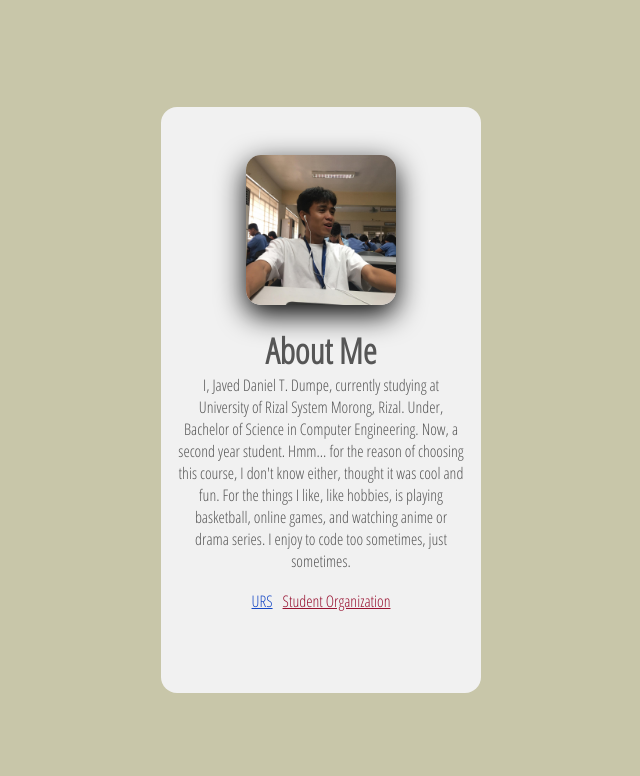
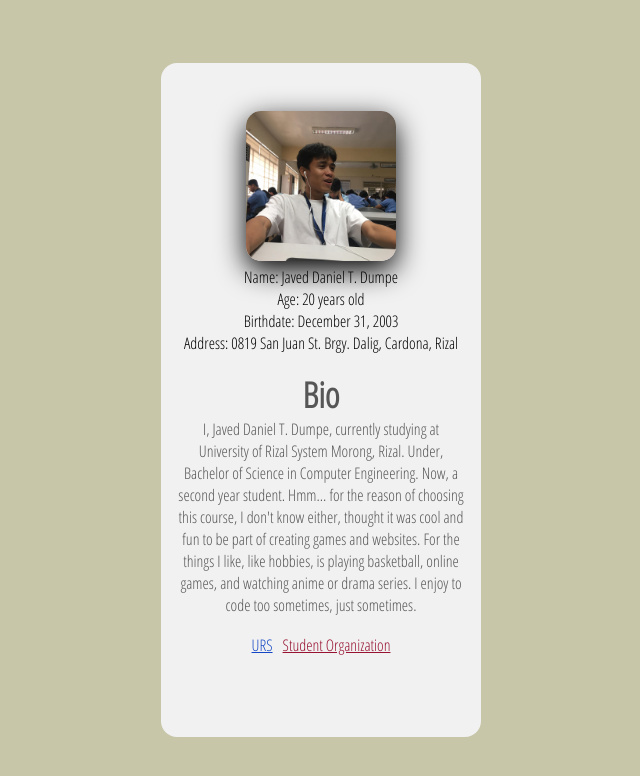
Before and after one commit to Neog0/about-profile, a plain HTML site: page About.html in a window 1280 px wide. Shown: the whole page, without its empty margins (319-959 px from the left). Drawn offline with Linux system fonts and the light colour scheme.

Commit message:
Update About.html
changes on container and message.

```diff
--- a/About.html
+++ b/About.html
@@ -6,6 +6,7 @@
 <head>
   <meta charset="" UTF-8>
   <meta name="viewport" content="width=device-width, initial-scale=1.0">
+
   <link rel="stylesheet" href="aboutstyle.css">
 
   <link rel="preconnect" href="https://fonts.gstatic.com">
@@ -18,15 +19,21 @@
     <div class="image">
       <img src="javed2.jpg"
     </div>
+  <div class="card">
+    <p class"detail">Name: Javed Daniel T. Dumpe <br> Age: 20 years old <br> Birthdate: December 31, 2003 <br> Address: 0819 San Juan St. Brgy. Dalig, Cardona, Rizal</p>
+  </div>
+
+  <div class="container2">
     <div class="content">
-      <h1 class="head">About Me</h1>
-      <p class="paragraph">I, Javed Daniel T. Dumpe, currently studying at University of Rizal System Morong, Rizal. Under, Bachelor of Science in Computer Engineering. Now, a second year student. Hmm... for the reason of choosing this course, I don't know either, thought it was cool and fun. For the things I like, like hobbies, is playing basketball, online games, and watching anime or drama series. I enjoy to code too sometimes, just sometimes.
+      <h1 class="head">Bio</h1>
+      <p class="paragraph">I, Javed Daniel T. Dumpe, currently studying at University of Rizal System Morong, Rizal. Under, Bachelor of Science in Computer Engineering. Now, a second year student. Hmm... for the reason of choosing this course, I don't know either, thought it was cool and fun to be part of creating games and websites. For the things I like, like hobbies, is playing basketball, online games, and watching anime or drama series. I enjoy to code too sometimes, just sometimes.
       </p2>
       <div class="link">
         <a class="urs" href="https://www.facebook.com/UniversityofRizalSystem?mibextid=ZbWKwL">URS</a>
         <a class="studorg" href="https://www.facebook.com/access.ursm?mibextid=ZbWKwL">Student Organization</a>
       </div>
     </div>
+  </div>
 
   </div>
 </body>
```
